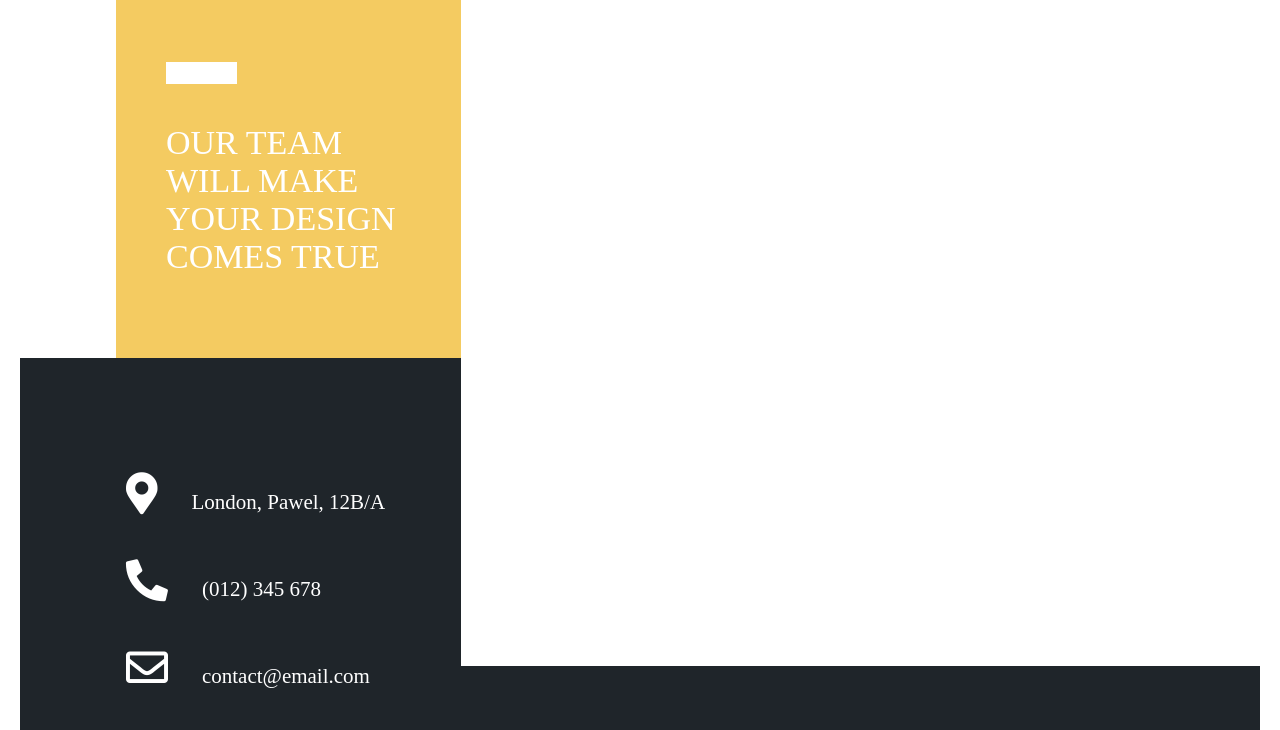
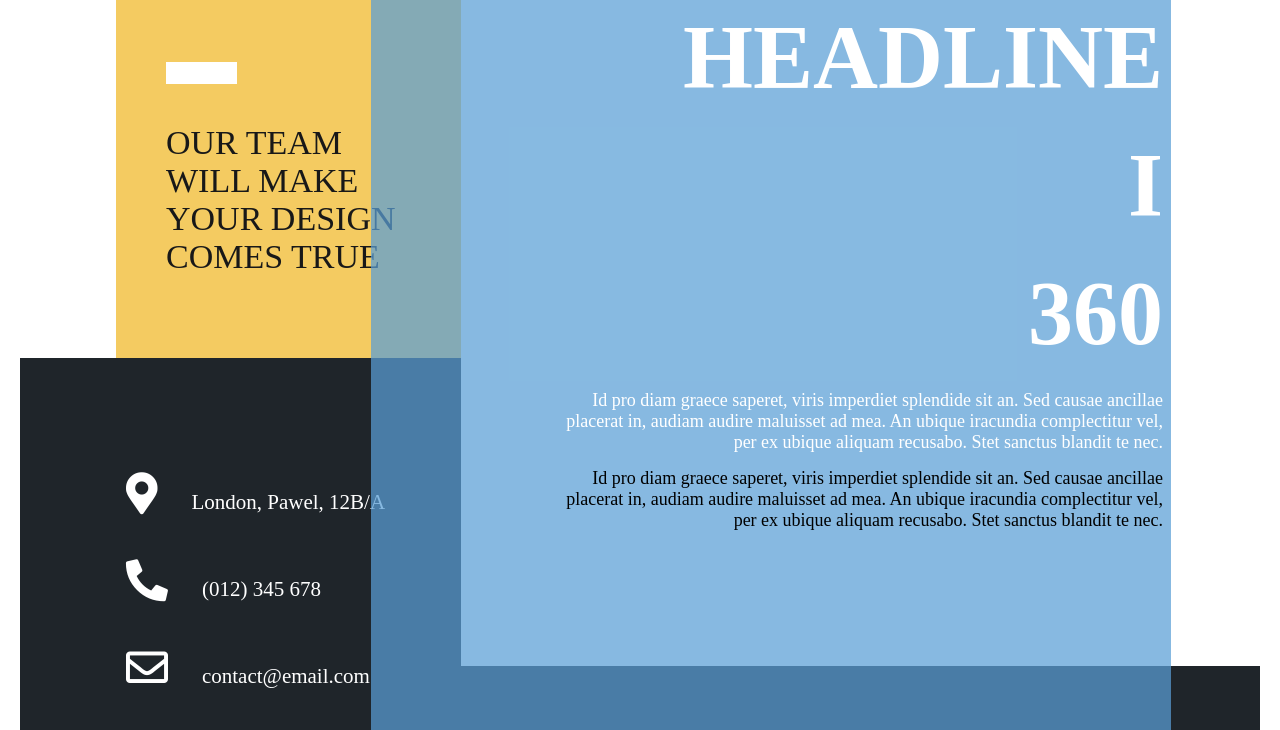
Before and after one commit to AndreyKondakov/business-card, a website: page index.html in a window 1280 px wide. Shown: the part 890-1620 px from the top of the page. Drawn offline with Linux system fonts and the light colour scheme; a web font is replaced by a local one.

Commit message:
update desktop v

```diff
--- a/index.html
+++ b/index.html
@@ -48,6 +48,7 @@
       </div>
     </div>
   </section>
+  <div class="bg-blue"></div>
   <section class="team-section">
     <aside class="orange-line">
       <div class="text-aside-block third-aside-block">
@@ -68,6 +69,20 @@
         </ul>
       <!--</div>-->
     </div>
+    <div class="content alignment">
+      <h2 class="orange-text">HEADLINE</h2>
+      <h2 class="orange-text">I</h2>
+      <h2 class="orange-text">360</h2>
+      <p>
+        Id pro diam graece saperet, viris imperdiet splendide sit an. Sed causae ancillae placerat in, audiam audire
+        maluisset ad mea. An ubique iracundia complectitur vel, per ex ubique aliquam recusabo. Stet sanctus blandit te nec.
+      </p>
+      <p>
+        Id pro diam graece saperet, viris imperdiet splendide sit an. Sed causae ancillae placerat in, audiam audire
+        maluisset ad mea. An ubique iracundia complectitur vel, per ex ubique aliquam recusabo. Stet sanctus blandit te nec.
+      </p>
+    </div>
+
   </section>
 
   <footer class="footer">
--- a/stylesheets/sass/style.scss
+++ b/stylesheets/sass/style.scss
@@ -204,8 +204,30 @@ a:hover                        { text-decoration:none; }
   width: 100%;
   display: flex;
   align-items: flex-end;
+  justify-content: space-between;
+  z-index: 2;
+
+  p:last-child {
+    color: #000;
+  }
+
+  .alignment {
+    align-self: flex-start;
+    margin-top: 64px;
+    z-index: 2;
+    h2 {
+      margin-bottom: 25px;
+      color: #fff;
+      z-index: 2;
+    }
+    p {
+      font-size: 18px;
+      font-family: "Montserrat-Bold";
+      margin-bottom: 15px;
+      z-index: 2;
+    }
+  }
 }
-
 
 /*----------------------------------------------------------------------------------*/
 /*-------------------------------------SIDEBAR--------------------------------------*/
@@ -225,7 +247,6 @@ a:hover                        { text-decoration:none; }
 
 .third-aside-block {
   padding-top: 120px;
-
   p {
     font-size: 34px;
     font-family: "Montserrat-SemiBold";
@@ -234,7 +255,6 @@ a:hover                        { text-decoration:none; }
 }
 
 .contacts {
-  //background-color: #1f252a;
   display: flex;
   justify-content: center;
   width: 441px;
@@ -249,7 +269,6 @@ a:hover                        { text-decoration:none; }
     font-size: 21px;
     margin-top: 44px;
   }
-
   i {
     margin-right: 34px;
   }
@@ -274,12 +293,14 @@ a:hover                        { text-decoration:none; }
   justify-content: flex-end;
   align-items: center;
 
+
   ul {
     display: flex;
     justify-content: space-around;
     align-items: center;
     margin-right: 25px;
     width: 50%;
+    z-index: 2;
     li:first-child {
       margin-right: -100px;
     }
@@ -287,9 +308,6 @@ a:hover                        { text-decoration:none; }
       width: 50%;
     }
   }
-
-
-
 }
 
 /*----------------------------------------------------------------------------------*/
@@ -302,3 +320,13 @@ a:hover                        { text-decoration:none; }
   height: 100%;
   margin: auto;
 }
+
+.bg-blue {
+  background-color: #599fd6b8;
+  width: 800px;
+  height: 914px;
+  position: absolute;
+  right: 109px;
+  top: 832px;
+  z-index: 1;
+}
```
Also changed, not shown: stylesheets/css/style.css.
